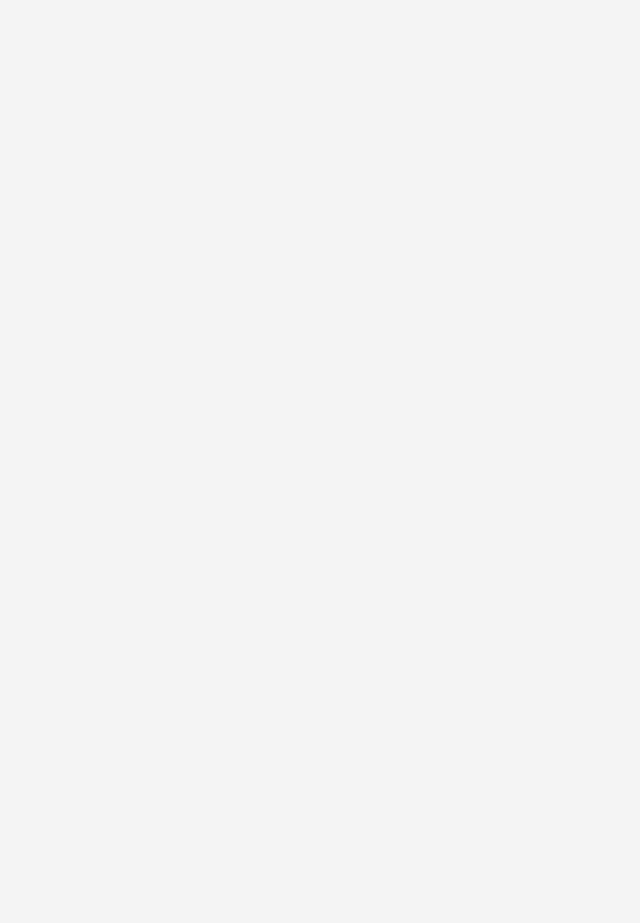
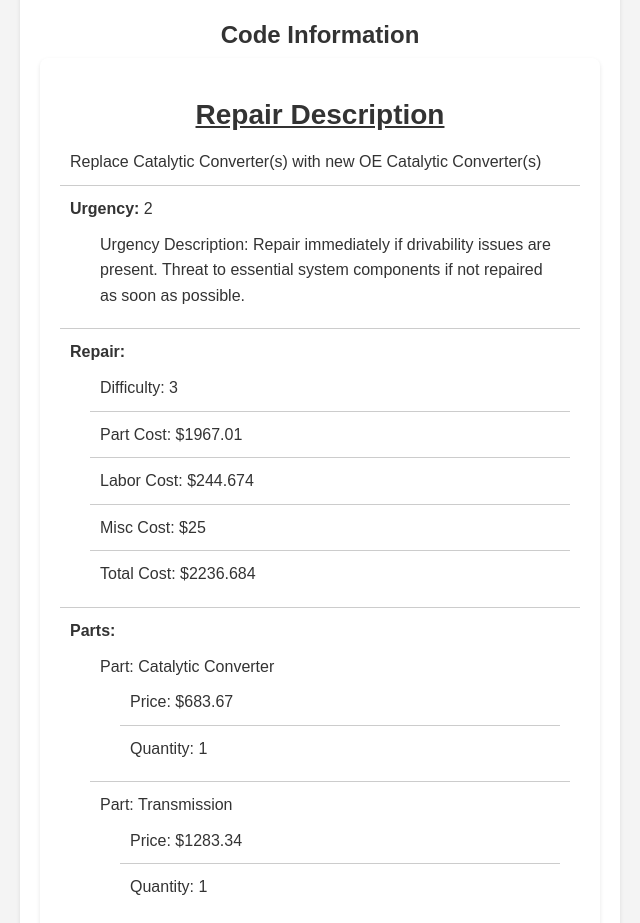
Before and after one commit to 394-w24/obd-app, a React (Vite) app: page /code in a window 1280 px wide. Shown: the part 89-1012 px from the top of the page, without its empty margins (320-960 px from the left). Before the commit the page ends 800 px from the top, so only its background shows below. Built offline with nearby package versions, Linux system fonts and the light colour scheme.

Commit message:
Separate page for Code results, response component

```diff
--- a/package.json
+++ b/package.json
@@ -15,7 +15,7 @@
     "react": "^18.2.0",
     "react-bootstrap": "^2.10.1",
     "react-dom": "^18.2.0",
-    "react-router-dom": "^6.22.0"
+    "react-router-dom": "^6.22.1"
   },
   "devDependencies": {
     "@testing-library/react": "^14.1.2",
--- a/src/components/CodeInfoPage.jsx
+++ b/src/components/CodeInfoPage.jsx
@@ -1,12 +1,26 @@
-import React from "react";
+import React from 'react';
+import { useLocation } from 'react-router-dom';
+import Response from './response';
+import icon from "../carRepair.png";
 
+const CodeInfoPage = () => {
+  const location = useLocation();
+  const formData = location.state || {};
 
-const CodeInfoPage = (code)  => {
-    return (
-      <div>
-        Code Information should go here
+  return (
+    <div className="container">
+      <div className="inner">
+        <a href="/" className="link">
+          <img src={icon} alt="Repair Icon" className="logo" />
+        </a>
       </div>
-    );
-  }
+      <h1 className="title">Code Information</h1>
+      {formData.vin && <p>VIN: {formData.vin}</p>}
+      {formData.miles && <p>Mileage: {formData.miles}</p>}
+      {formData.code && <p>Code: {formData.code}</p>}
+      <Response />
+    </div>
+  );
+};
 
-  export default CodeInfoPage;
+export default CodeInfoPage;
--- a/src/components/Homepage.jsx
+++ b/src/components/Homepage.jsx
@@ -4,22 +4,24 @@ import icon from "../carRepair.png"
 import "./Homepage.css"
 import data from "../../data/data.json"
 import "./response.css"
+import { useNavigate } from "react-router-dom";
 
 
 
 const HomePage = () => {
+    const navigate = useNavigate();
     const [code, setCode] = useState(null);
 
     const handleSubmit = (e) => {
-        e.preventDefault()
-        setCode(e.target.code.value)
-        // const newCode = e.target.code.value
-        // if (data[newCode]) {
-        //     setCode(-1)
-        // } else {
-        //     setCode(e.target.code.value)
-        // }
-    }
+      e.preventDefault();
+      const formValues = {
+        vin: e.target.vin.value,
+        miles: e.target.miles.value,
+        code: e.target.code.value
+      };
+      // Instead of setting state, navigate to the CodeInfoPage
+      navigate('/code', { state: formValues });
+    };
     return (
         <div className="container">
             <div className="inner">
--- a/src/components/response.jsx
+++ b/src/components/response.jsx
@@ -0,0 +1,61 @@
+// Response.js
+import React from 'react';
+import icon from "../carRepair.png";
+
+const Response = () => {
+  return (
+    <div className="container">
+        <div className="inner">
+            {/* <a href="/" className="link">
+                <img src={icon} alt="Repair Icon" className="logo" />
+                <span className="title">RepairMate</span>
+            </a> */}
+        </div>
+        <div>
+            <h3 style={{textAlign: "center"}}>
+                <b><u>Repair Description</u></b>
+            </h3>
+            <ul>
+                <li>Replace Catalytic Converter(s) with new OE Catalytic Converter(s)</li>
+                <li><b>Urgency:</b> 2
+                    <ul>
+                        <li>Urgency Description: Repair immediately if drivability issues are present. Threat to essential system components if not repaired as soon as possible.</li>
+                    </ul>
+                </li>
+                <li><b>Repair:</b>
+                    <ul>
+                        <li>Difficulty: 3</li>
+                        <li>Part Cost: $1967.01</li>
+                        <li>Labor Cost: $244.674</li>
+                        <li>Misc Cost: $25</li>
+                        <li>Total Cost: $2236.684</li>
+                    </ul>
+                </li>
+                <li><b>Parts:</b>
+                    <ul>
+                        <li>Part: Catalytic Converter
+                            <ul>
+                                <li>Price: $683.67</li>
+                                <li>Quantity: 1</li>
+                            </ul>
+                        </li>
+                        <li>Part: Transmission
+                            <ul>
+                                <li>Price: $1283.34</li>
+                                <li>Quantity: 1</li>
+                            </ul>
+                        </li>
+                    </ul>
+                </li>
+                <li><b>TSB:</b>
+                    <ul>
+                        <li>Instructions: <a href="http://downloads.innova.com/tsb-files/118000/4824780.pdf" target="_blank" rel="noopener noreferrer">Download TSB Instructions</a></li>
+                    </ul>
+                </li>
+            </ul>
+        </div>
+    </div>
+  );
+};
+
+export default Response;
```
Also changed, not shown: 1 other file (tests, documents, lock files or other folders).
